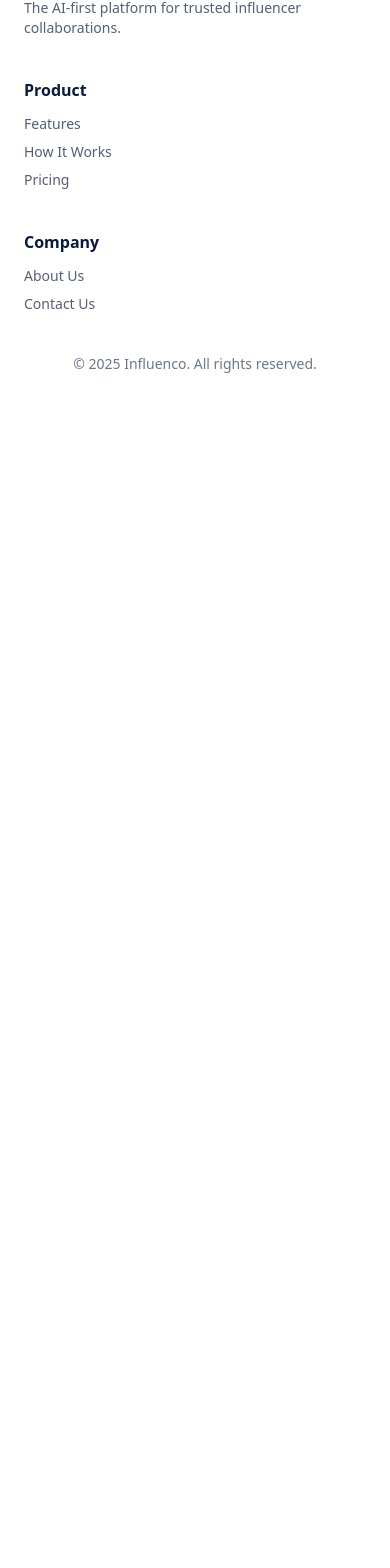
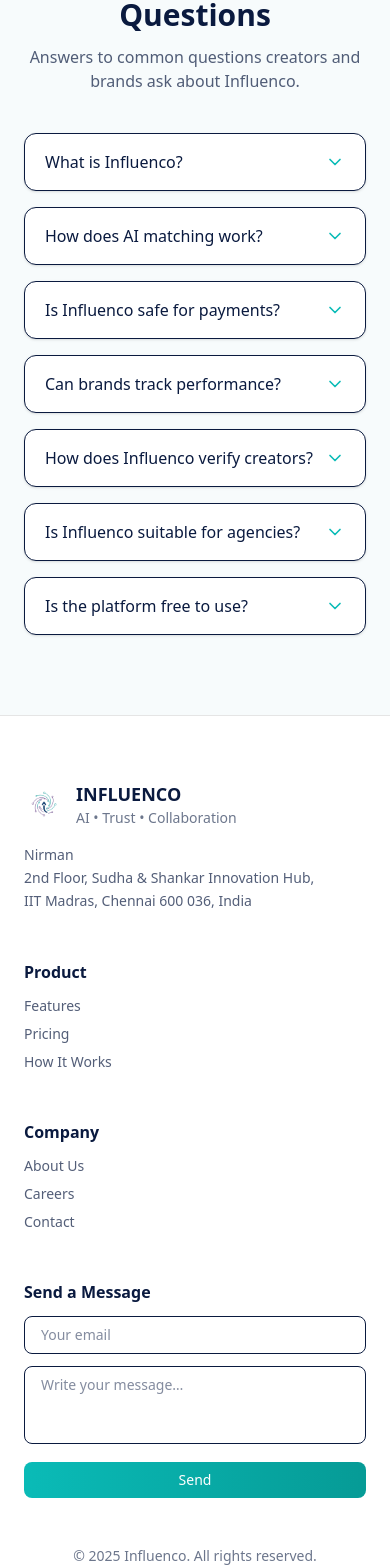
Before and after one commit to mohd-saif-1850/influencoIn-IIT-, a Next.js app: page / in a window 390 px wide. Shown: the part 7347-8915 px from the top of the page. Before the commit the page ends 7777 px from the top, so only its background shows below. Built offline with nearby package versions, Linux system fonts and the light colour scheme; no server answers.

Commit message:
Add FAQ section to Home component and enhance footer with contact options

```diff
--- a/app/(pages)/influenco-ai/page.tsx
+++ b/app/(pages)/influenco-ai/page.tsx
@@ -136,14 +136,14 @@
             <div className="flex justify-end gap-3">
               <button
                 onClick={cancelReset}
-                className="px-4 py-2 rounded-lg border text-[#0A1A3F]"
+                className="px-4 cursor-pointer py-2 rounded-lg border text-[#0A1A3F]"
               >
                 Cancel
               </button>
 
               <button
                 onClick={confirmReset}
-                className="px-4 py-2 rounded-lg bg-[#0ABBB7] text-white"
+                className="px-4 py-2 cursor-pointer rounded-lg bg-[#0ABBB7] text-white"
               >
                 Continue
               </button>
@@ -159,7 +159,7 @@
 
           <button
             onClick={resetChat}
-            className="text-sm text-[#0ABBB7] underline"
+            className="text-sm cursor-pointer text-[#0ABBB7] underline"
           >
             New Chat
           </button>
@@ -173,8 +173,8 @@
             }}
             className={`px-4 py-2 rounded-lg text-sm transition ${
               activeTab === "influencer"
-                ? "bg-[#0ABBB7] text-white"
-                : "bg-white border border-gray-200"
+                ? "bg-[#0ABBB7] cursor-not-allowed text-white"
+                : "bg-white cursor-pointer border border-gray-200"
             }`}
           >
             Influencer
@@ -187,8 +187,8 @@
             }}
             className={`px-4 py-2 rounded-lg text-sm transition ${
               activeTab === "brand"
-                ? "bg-[#0ABBB7] text-white"
-                : "bg-white border border-gray-200"
+                ? "bg-[#0ABBB7] cursor-not-allowed text-white"
+                : "bg-white cursor-pointer border border-gray-200"
             }`}
           >
             Brand
@@ -207,8 +207,8 @@
                 }}
                 className={`px-4 py-2 rounded-full text-sm whitespace-nowrap transition shadow-sm ${
                   activeCategory === cat
-                    ? "bg-[#0ABBB7] text-white shadow-md"
-                    : "bg-white border border-gray-200 hover:bg-[#0ABBB7] hover:text-white"
+                    ? "bg-[#0ABBB7] cursor-not-allowed text-white shadow-md"
+                    : "bg-white border cursor-pointer border-gray-200 hover:bg-[#0ABBB7] hover:text-white"
                 }`}
               >
                 {cat}
@@ -314,7 +314,7 @@
             }}
             placeholder="Write a message..."
             className="flex-1 bg-transparent outline-none text-[#0A1A3F] placeholder-gray-400 resize-none overflow-hidden"
-            rows={1}
+            rows={2}
             style={{
               maxHeight: "80px"
             }}
@@ -323,7 +323,7 @@
           <button
             onClick={() => sendMessage()}
             disabled={loading}
-            className="w-11 h-11 bg-[#0ABBB7] hover:bg-[#089f9b] transition rounded-xl flex items-center justify-center text-white shadow disabled:opacity-50"
+            className="w-11 cursor-pointer h-11 bg-[#0ABBB7] hover:bg-[#089f9b] transition rounded-xl flex items-center justify-center text-white shadow disabled:opacity-50"
           >
             <SendHorizontal size={20} />
           </button>
--- a/app/page.tsx
+++ b/app/page.tsx
@@ -21,6 +21,7 @@
   Globe,
   BarChart3,
   Workflow,
+  ChevronDown
 } from "lucide-react";
 import { useSession } from "next-auth/react";
 
@@ -28,6 +29,7 @@
   const [loggedIn, setLoggedIn] = useState(false);
   const [loadingAuth, setLoadingAuth] = useState(true);
   const { data: session } = useSession();
+  const [openFAQ, setOpenFAQ] = useState<number | null>(null);
 
 
   const features = [
@@ -44,6 +46,41 @@
     { icon: <FileCheck size={24} />, title: "Deliverable Checker", text: "Track deadlines, uploads and approval stages in one place." },
     { icon: <Globe size={24} />, title: "Global Compliance", text: "International payment and contract compliance built in." },
   ];
+
+  const toggleFAQ = (index: number) => {
+  setOpenFAQ(openFAQ === index ? null : index);
+};
+
+const faqItems = [
+  {
+    question: "What is Influenco?",
+    answer: "Influenco is an AI-first platform that helps creators and brands collaborate through precision matching, trust-based verification, automated contracts and secure escrow payouts."
+  },
+  {
+    question: "How does AI matching work?",
+    answer: "Our AI analyzes audience quality, niche relevance, past performance, engagement authenticity and campaign fit to recommend the best creator-brand matches."
+  },
+  {
+    question: "Is Influenco safe for payments?",
+    answer: "Yes. Influenco uses secure escrow to hold payments until deliverables are completed and approved, ensuring fairness for both creators and brands."
+  },
+  {
+    question: "Can brands track performance?",
+    answer: "Brands get a detailed dashboard with KPIs, ROI insights, audience analytics and performance trends to measure campaign effectiveness."
+  },
+  {
+    question: "How does Influenco verify creators?",
+    answer: "We calculate a trust score using audience authenticity checks, engagement depth, fraud detection and content reliability metrics."
+  },
+  {
+    question: "Is Influenco suitable for agencies?",
+    answer: "Yes. Agencies can use team workspaces, collaborate with clients, manage multiple campaigns and automate all stages of the influencer workflow."
+  },
+  {
+    question: "Is the platform free to use?",
+    answer: "Influenco offers flexible plans for creators and brands. You can use essential tools for free and upgrade for advanced features like analytics and automation."
+  }
+];
 
   return (
     <div className="min-h-screen bg-white text-[#0A1A3F] antialiased relative overflow-x-hidden">
@@ -355,9 +392,53 @@
           </div>
         </section>
 
-        <footer className="border-t border-neutral-200 py-14 bg-white">
-          <div className="max-w-6xl mx-auto px-6 grid grid-cols-1 md:grid-cols-3 gap-10">
-            <div>
+        <section className="py-20 bg-[#F7FBFC]">
+          <div className="max-w-5xl mx-auto px-6">
+            <h2 className="text-3xl font-bold text-center">Frequently Asked Questions</h2>
+            <p className="mt-3 text-center text-[#0A1A3F]/70 max-w-2xl mx-auto">
+              Answers to common questions creators and brands ask about Influenco.
+            </p>
+
+            <div className="mt-10 space-y-4">
+              {faqItems.map((item, index) => (
+                <div key={index} className="border rounded-xl bg-white shadow-sm">
+
+                  <button
+                    onClick={() => toggleFAQ(index)}
+                    className="w-full flex justify-between items-center px-5 py-4 text-left text-[#0A1A3F] font-medium"
+                  >
+                    {item.question}
+
+                    <ChevronDown
+                      className={`w-5 h-5 text-[#0ABBB7] transition-transform duration-300 ${
+                        openFAQ === index ? "rotate-180" : "rotate-0"
+                      }`}
+                    />
+                  </button>
+
+                  <div
+                    className={`transition-all duration-300 overflow-hidden ${
+                      openFAQ === index ? "max-h-[500px] opacity-100" : "max-h-0 opacity-0"
+                    }`}
+                  >
+                    <div className="px-5 pb-5 text-sm text-[#0A1A3F]/70 leading-relaxed">
+                      {item.answer}
+                    </div>
+                  </div>
+
+                </div>
+              ))}
+            </div>
+          </div>
+        </section>
+
+
+
+
+        <footer className="border-t border-neutral-200 py-16 bg-white">
+          <div className="max-w-7xl mx-auto px-6 grid grid-cols-1 md:grid-cols-4 gap-12">
+
+            <div className="space-y-4">
               <div className="flex items-center gap-3">
                 <div className="w-10 h-10 rounded-lg overflow-hidden flex items-center justify-center">
                   <Image
@@ -367,36 +448,70 @@
                     height={40}
                     className="object-contain"
                   />
-              </div>
+                </div>
+
                 <div>
                   <div className="font-bold text-lg">INFLUENCO</div>
                   <div className="text-sm text-[#0A1A3F]/60">AI • Trust • Collaboration</div>
                 </div>
               </div>
-              <p className="mt-3 text-sm text-[#0A1A3F]/70 max-w-sm">The AI-first platform for trusted influencer collaborations.</p>
+
+              <p className="text-sm text-[#0A1A3F]/70 max-w-sm leading-relaxed">
+                Nirman<br />
+                2nd Floor, Sudha & Shankar Innovation Hub,<br />
+                IIT Madras, Chennai 600 036, India
+              </p>
             </div>
 
             <div>
-              <div className="font-semibold mb-3">Product</div>
+              <div className="font-semibold mb-3 text-[#0A1A3F]">Product</div>
               <ul className="space-y-2 text-sm text-[#0A1A3F]/70">
                 <li><Link href="/features" className="hover:text-[#7A4CD9]">Features</Link></li>
+                <li><Link href="/pricing" className="hover:text-[#7A4CD9]">Pricing</Link></li>
                 <li><Link href="#how-it-works" className="hover:text-[#7A4CD9]">How It Works</Link></li>
-                <li><Link href="/pricing" className="hover:text-[#7A4CD9]">Pricing</Link></li>
               </ul>
             </div>
 
             <div>
-              <div className="font-semibold mb-3">Company</div>
+              <div className="font-semibold mb-3 text-[#0A1A3F]">Company</div>
               <ul className="space-y-2 text-sm text-[#0A1A3F]/70">
                 <li><Link href="/about" className="hover:text-[#7A4CD9]">About Us</Link></li>
-                <li><Link href="/careers" className="hover:text-[#7A4CD9]">Contact Us</Link></li>
-                {/* <li><Link href="/blog" className="hover:text-[#7A4CD9]"></Link></li> */}
+                <li><Link href="/careers" className="hover:text-[#7A4CD9]">Careers</Link></li>
+                <li><Link href="/contact" className="hover:text-[#7A4CD9]">Contact</Link></li>
               </ul>
             </div>
+
+            <div>
+              <div className="font-semibold cursor-pointer mb-3 text-[#0A1A3F]">Send a Message</div>
+
+              <div className="space-y-3">
+                <input
+                  type="text"
+                  placeholder="Your email"
+                  className="w-full px-4 py-2 border rounded-lg text-sm bg-white focus:outline-none focus:ring-2 focus:ring-[#0ABBB7]/40"
+                />
+
+                <textarea
+                  placeholder="Write your message…"
+                  rows={3}
+                  className="w-full px-4 py-2 border rounded-lg text-sm bg-white resize-none focus:outline-none focus:ring-2 focus:ring-[#0ABBB7]/40"
+                />
+
+                <button
+                  className="w-full bg-gradient-to-r from-[#0ABBB7] to-[#069b96] text-white rounded-lg text-sm py-2 font-medium hover:shadow-lg transition"
+                >
+                  Send
+                </button>
+              </div>
+            </div>
+
           </div>
 
-          <div className="text-center text-sm text-[#0A1A3F]/60 mt-10">© {new Date().getFullYear()} Influenco. All rights reserved.</div>
+          <div className="text-center text-sm text-[#0A1A3F]/60 mt-12">
+            © {new Date().getFullYear()} Influenco. All rights reserved.
+          </div>
         </footer>
+
       </main>
     </div>
   );
```
